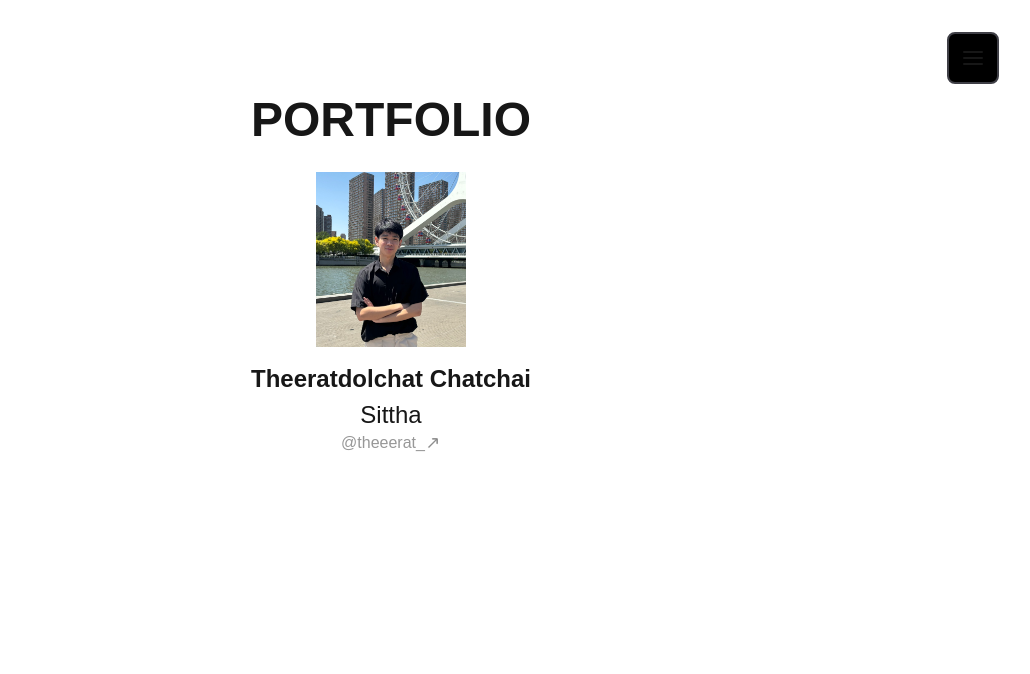
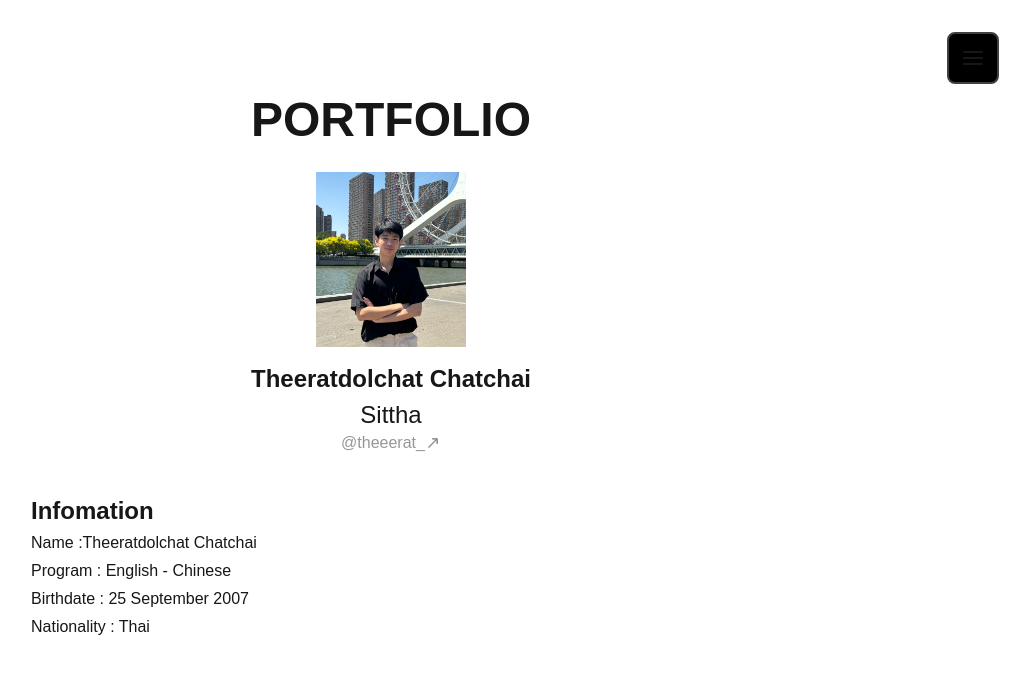
Before and after one commit to Theerat22/theerat-port, a Next.js app: page / in a window 1280 px wide. Shown: the top 674 px of the page, without its empty margins (249-1279 px from the left). Built offline with nearby package versions, Linux system fonts and the light colour scheme.

Commit message:
add infomation

```diff
--- a/components/Info.tsx
+++ b/components/Info.tsx
@@ -1,5 +1,6 @@
 import Image from "next/image";
 import { BsArrowUpRight } from "react-icons/bs";
+import { FaInfo } from "react-icons/fa";
 import Theerat from "@/public/sittha.JPG";
 import Link from "next/link";
 // import Rectangle from "../public/Rectangle.svg";
@@ -38,6 +39,17 @@ const Info = () => {
           </Link>
         </h3>
       </div>
+      <div className="flex flex-col justify-start mt-10">
+        <div className="flex">
+          <h1 className="flex text-2xl font-bold md:text-2xl lg:text-2xl">Infomation</h1>
+          {/* <FaInfo className="flex text-xl font-bold md:text-2xl lg:text-2xl" /> */}
+        </div>
+
+        <p className="mt-1 ">Name :Theeratdolchat Chatchai</p>
+        <p className="mt-1 ">Program : English - Chinese</p>
+        <p className="mt-1 ">Birthdate : 25 September 2007</p>
+        <p className="mt-1 ">Nationality : Thai</p>
+      </div>
 
   </div>
   );
```
